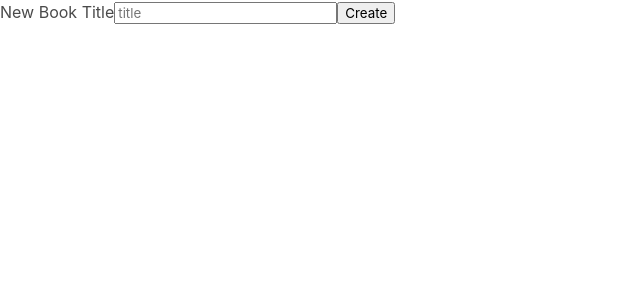
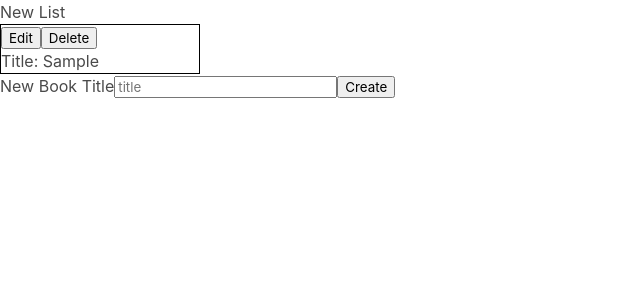
Before and after one commit to ArthurRaimann/books, a React (Vite) app: page / in a window 1280 px wide. Both pictures are taken after typing "Sample" into the empty fields and a click on the button "Create". Shown: the top 300 px of the page, without its empty margins (0-640 px from the left). Built offline with nearby package versions, Linux system fonts and the light colour scheme.

Commit message:
changes before tutorial

```diff
--- a/src/App.tsx
+++ b/src/App.tsx
@@ -1,15 +1,42 @@
 import { useState } from 'react';
 import BookCreate from './components/BookCreate';
+import BookList from './components/BookList';
 
 function App() {
   const [books, setBooks] = useState([]);
 
   const createBook = (title: string) => {
-    console.log('need to add book with title: ', title);
+    console.log(title);
+    const newBook = {
+      id: Math.random(),
+      title,
+    };
+
+    setBooks([...books, newBook]);
+  };
+
+  const onSubmitEdit = (editedBook: any) => {
+    const newBookList = books.map((book) => {
+      if (book.id === editedBook.id) {
+        return { id: book.id, title: editedBook.title };
+      }
+      return book;
+    });
+    setBooks([...newBookList]);
+  };
+
+  const handleDelete = (bookId: any) => {
+    const newBookList = books.filter((book) => book.id !== bookId);
+    setBooks([...newBookList]);
   };
 
   return (
     <div>
+      <BookList
+        books={books}
+        onSubmitEdit={onSubmitEdit}
+        handleDelete={handleDelete}
+      />
       <BookCreate onCreate={createBook} />
     </div>
   );
--- a/src/components/BookList.tsx
+++ b/src/components/BookList.tsx
@@ -1,5 +1,19 @@
-function BookList() {
-  return <div>BookList</div>;
+import BookShow from './BookShow';
+
+function BookList({ books, onSubmitEdit, handleDelete }: any) {
+  const showBooksList = books.map((book: any) => {
+    return (
+      <BookShow
+        key={book.id}
+        book={book}
+        onSubmitEdit={onSubmitEdit}
+        handleDelete={handleDelete}
+      />
+    );
+  });
+  console.log('showBooksList', showBooksList);
+
+  return <div>New List {showBooksList}</div>;
 }
 
 export default BookList;
--- a/src/components/BookShow.tsx
+++ b/src/components/BookShow.tsx
@@ -1,5 +1,42 @@
-function BookShow() {
-  return <div>BookShow</div>;
+import { useState } from 'react';
+
+function BookShow({ book, onSubmitEdit, handleDelete }: any) {
+  const [edit, setEdit] = useState(false);
+  const [editedTitle, setEditTitle] = useState('');
+
+  const handleEdit = () => {
+    setEdit(!edit);
+  };
+
+  const onDelete = () => {
+    handleDelete(book.id);
+  };
+
+  const handleChange = (event: any) => {
+    setEditTitle(event.target.value);
+  };
+
+  const handleSubmit = (event: any) => {
+    event.preventDefault();
+    onSubmitEdit({ id: book.id, title: editedTitle });
+    handleEdit();
+    setEditTitle('');
+  };
+
+  return (
+    <div style={{ border: '1px solid black', width: '200px' }}>
+      <button onClick={handleEdit}>Edit</button>
+      <button onClick={onDelete}>Delete</button>
+      <h3>Title: {book.title}</h3>
+      {edit && (
+        <div>
+          <form onSubmit={handleSubmit}>
+            <input value={editedTitle} onChange={handleChange} />
+          </form>
+        </div>
+      )}
+    </div>
+  );
 }
 
 export default BookShow;
```
